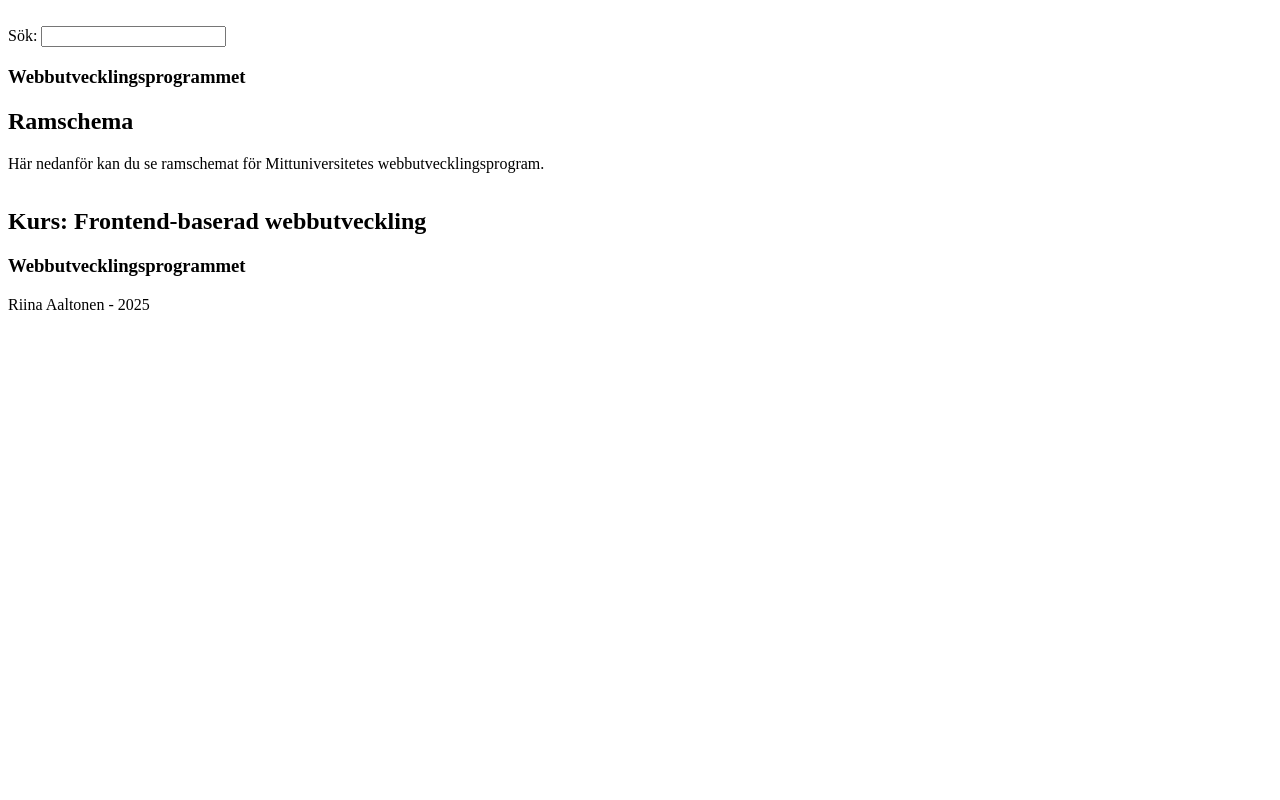
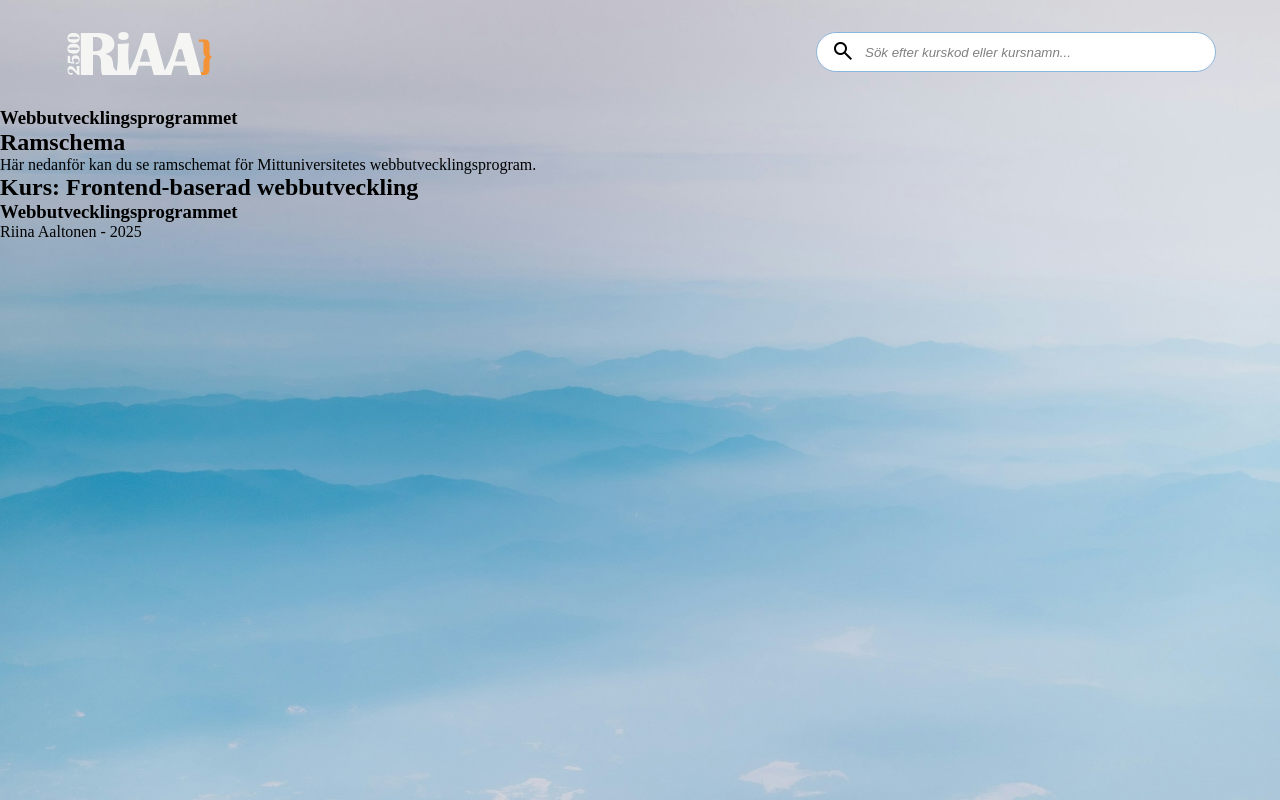
Before and after one commit to riina-aa/frontend-laboration-2, a website built with Vite: page index.html in a window 1280 px wide. Built offline with nearby package versions, Linux system fonts and the light colour scheme; files whose address does not match are found by name.

Commit message:
Bakgrund och header klar

```diff
--- a/index.html
+++ b/index.html
@@ -1,19 +1,30 @@
 <!doctype html>
 <html lang="sv">
+
 <head>
   <meta charset="UTF-8" />
   <link rel="icon" type="image/svg+xml" href="/vite.svg" />
   <meta name="viewport" content="width=device-width, initial-scale=1.0" />
   <link rel="stylesheet" href="/src/css/styles.css">
+  <link rel="stylesheet"
+    href="https://fonts.googleapis.com/css2?family=Material+Symbols+Outlined:opsz,wght,FILL,GRAD@20..48,100..700,0..1,-50..200&icon_names=search" />
+  <link rel="preconnect" href="https://fonts.googleapis.com">
+  <link rel="preconnect" href="https://fonts.gstatic.com" crossorigin>
+  <link
+    href="https://fonts.googleapis.com/css2?family=Bricolage+Grotesque:opsz,wght@12..96,200..800&family=Raleway:ital,wght@0,100..900;1,100..900&display=swap"
+    rel="stylesheet">
   <title>laboration-2</title>
 </head>
+
 <body>
-    <section class="background-container">
+  <section class="background-container"></section>
+  <section class="page">
     <header>
-        <img src="" alt="">
+      <img src="/public/images/storloggavit.svg" alt="">
       <div class="search-container">
         <label for="search">Sök:</label>
-          <input type="text" name="search" id="search">
+        <input type="text" name="search" id="search" placeholder="Sök efter kurskod eller kursnamn...">
+        <span class="material-symbols-outlined">search</span>
       </div>
     </header>
     <main>
@@ -34,4 +45,5 @@
   </section>
   <script type="module" src="/src/js/main.js"></script>
 </body>
+
 </html>
--- a/src/css/styles.css
+++ b/src/css/styles.css
@@ -0,0 +1,63 @@
+* {
+    box-sizing: border-box;
+    margin: 0;
+    padding: 0;
+}
+
+.background-container {
+    position: fixed;
+    inset: 0;
+    z-index: 0;
+    background-image: url(/public/images/yuriy-kovalev-nN1HSDtKdlw-unsplash.jpg);
+    background-repeat: no-repeat;
+    background-size: cover;
+    background-position: center bottom;
+    background-attachment: fixed;
+}
+
+.page {
+    position: relative;
+    z-index: 1;
+}
+
+header {
+    display: flex;
+    flex-direction: row;
+    justify-content: space-between;
+    padding: 2rem 4rem;
+}
+
+header img {
+    width: 150px;
+    height: auto;
+}
+
+.search-container {
+    position: relative;
+}
+
+.search-container label {
+    display: none;
+}
+
+.search-container input {
+    width: 400px;
+    height: 40px;
+    border-radius: 25px;
+    border: 1px solid #8bb6db;
+    padding-top: 1rem;
+    padding-bottom: 1rem;
+    padding-left: 3rem;
+}
+
+.search-container input::placeholder {
+    font-size: 1em;
+    font-style: italic;
+    color: grey;
+}
+
+.search-container span {
+    position: absolute;
+    top: 7px;
+    left: 15px;
+}
```
Also changed, not shown: public/images/storloggavit.svg (added), public/images/yuriy-kovalev-nN1HSDtKdlw-unsplash.jpg (added). Lines whose indentation alone changed are shown as unchanged.
